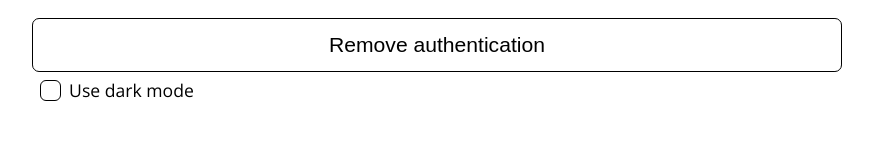
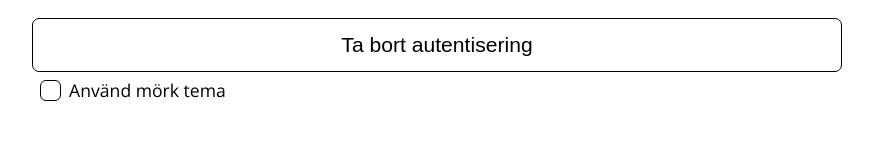
Before and after one commit to StelFoog/cleaning-list-app, a Next.js app: page /settings in a window 1280 px wide. Shown: the top 160 px of the page, without its empty margins (203-1076 px from the left). Built offline with nearby package versions, Linux system fonts and the light colour scheme.

Commit message:
added translations for settings page

```diff
--- a/pages/settings.tsx
+++ b/pages/settings.tsx
@@ -1,13 +1,18 @@
-import { NextPage } from 'next';
+import { GetStaticProps, NextPage } from 'next';
 import { useTheme } from 'next-themes';
 import { useRouter } from 'next/router';
 import LabeledCheck from '../components/LabeledCheck';
+import { Translations } from '../types/Translations';
+import { getTranslations } from '../util/getLocalizations';
 import useAuth from '../util/hooks/useAuth';
+import localize from '../util/localize';
 
-const Settings: NextPage = () => {
+const Settings: NextPage<Translations> = ({ translations }) => {
 	const router = useRouter();
 	const [_auth, newAuth] = useAuth();
 	const { theme, setTheme } = useTheme();
+
+	const l10n = localize(translations);
 
 	function deauthenticate() {
 		newAuth(null);
@@ -21,9 +26,9 @@ const Settings: NextPage = () => {
 
 	return (
 		<main>
-			<button onClick={deauthenticate}>Remove authentication</button>
+			<button onClick={deauthenticate}>{l10n('pages.settings.remove-authentication')}</button>
 			<LabeledCheck
-				label="Use dark mode"
+				label={l10n('pages.settings.dark-mode')}
 				value={theme === 'dark'}
 				onChange={changeTheme}
 				color="#5f27cd"
@@ -34,4 +39,12 @@ const Settings: NextPage = () => {
 	);
 };
 
+export const getStaticProps: GetStaticProps<Translations> = async ({ locale }) => {
+	const translations = getTranslations(locale as string, ['pages.settings']);
+
+	return {
+		props: { translations },
+	};
+};
+
 export default Settings;
```
